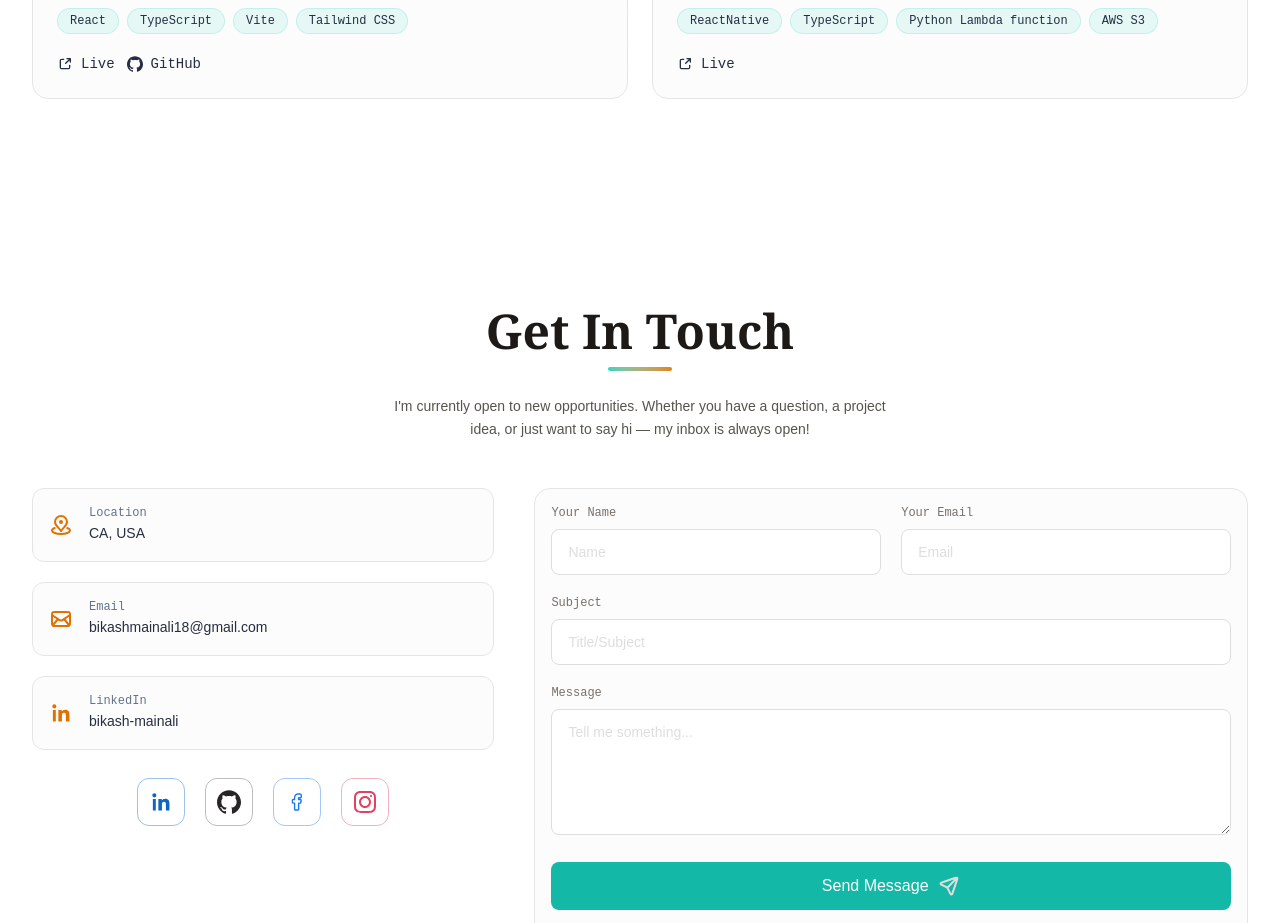
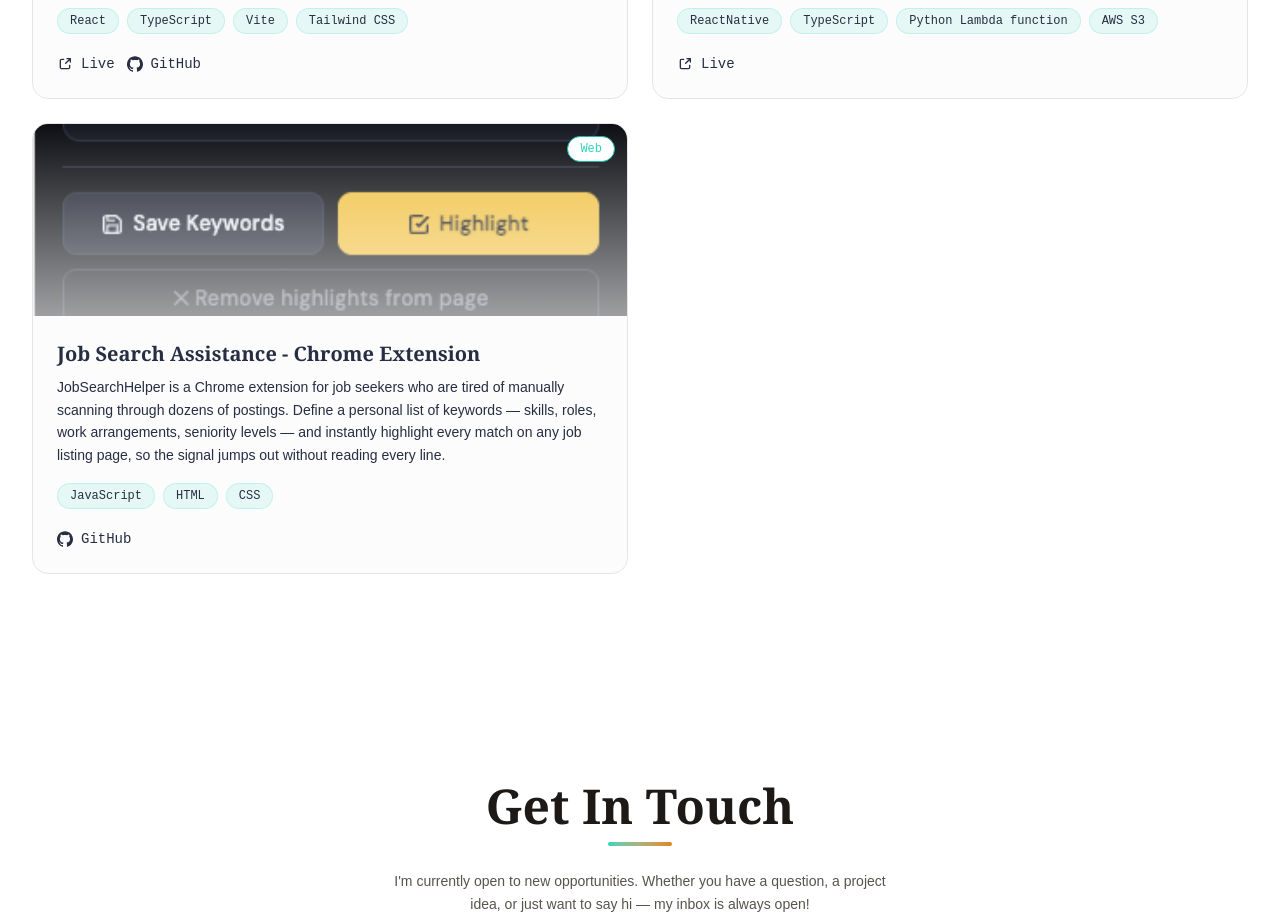
Before and after one commit to Bikash-Mainali/portfolio, a React (Vite) app: page / in a window 1280 px wide. Shown: the part 7340-8263 px from the top of the page. Built offline with nearby package versions, Linux system fonts and the light colour scheme; no server answers.

Commit message:
added project

```diff
--- a/src/components/Projects.jsx
+++ b/src/components/Projects.jsx
@@ -97,6 +97,22 @@ const projects = [
                 link: 'https://apps.apple.com/us/app/isitai/id6758316655',
                 label: 'Live',
                 icon: <ExternalLink className="h-4 w-4"/>
+            }
+
+        }
+    },
+    {
+        id: 7,
+        title: 'Job Search Assistance - Chrome Extension',
+        category: 'Web',
+        description: 'JobSearchHelper is a Chrome extension for job seekers who are tired of manually scanning through dozens of postings. Define a personal list of keywords — skills, roles, work arrangements, seniority levels — and instantly highlight every match on any job listing page, so the signal jumps out without reading every line.',
+        tags: ['JavaScript', 'HTML', 'CSS'],
+        img: './job-search-ext.png',
+        links: {
+            'live': {
+                link: 'https://github.com/Bikash-Mainali/BM-Job-Search-Extension/blob/master/README.md',
+                label: 'GitHub',
+                icon: <Github className="h-4 w-4"/>
             }
 
         }
```
Also changed, not shown: public/job-search-ext.png (added), 1 other file (tests, documents, lock files or other folders).
